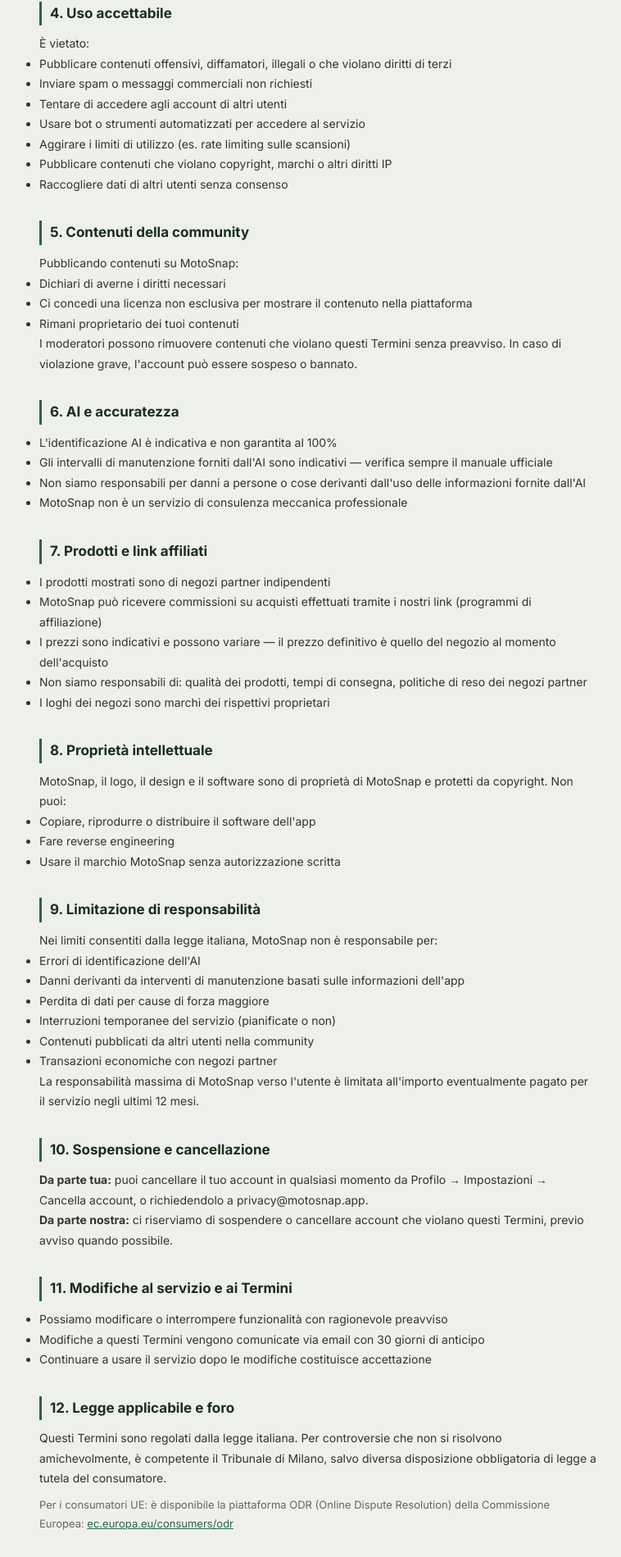
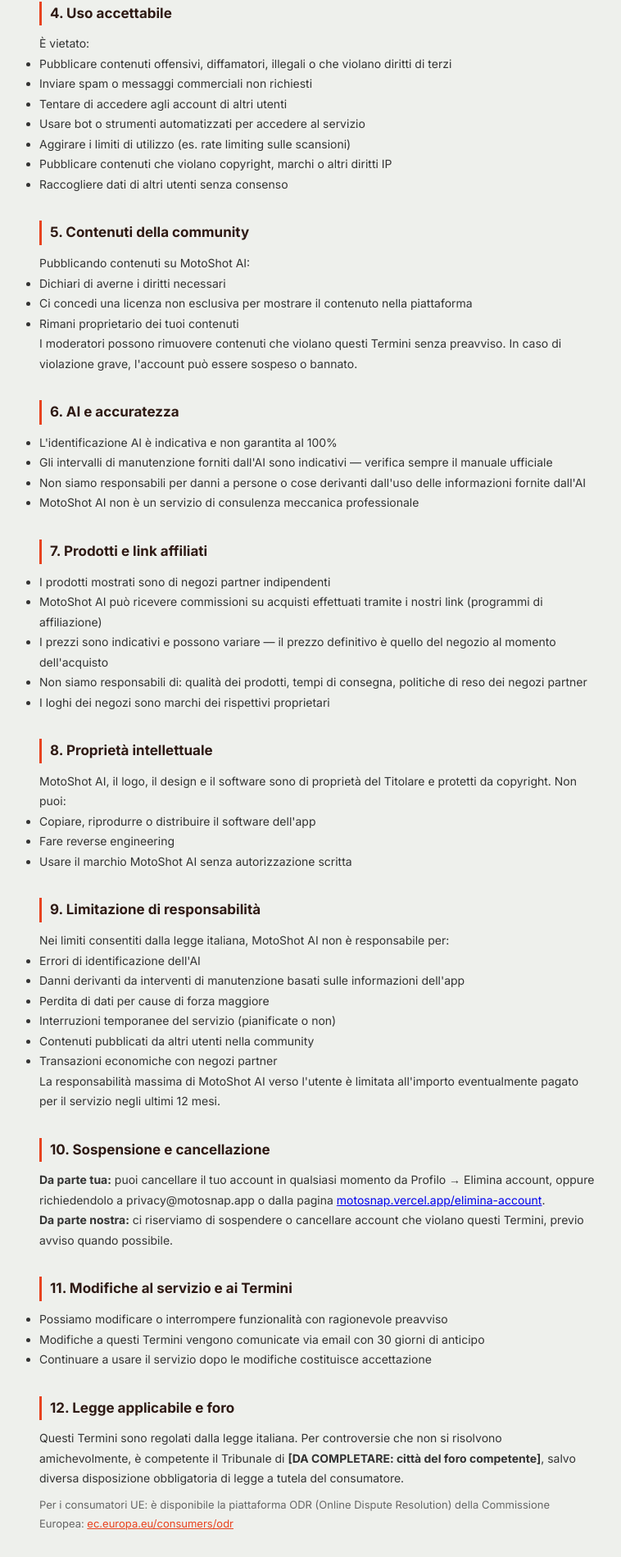
Before and after one commit to niars091-Vdn/motosnap, a Next.js app: page /terms in a window 1280 px wide. Shown: the part 879-2778 px from the top of the page at 82% size, without its empty margins (252-1010 px from the left). Built offline with nearby package versions, Linux system fonts and the light colour scheme.

Commit message:
Update page.tsx

```diff
--- a/app/terms/page.tsx
+++ b/app/terms/page.tsx
@@ -1,15 +1,15 @@
-export const metadata = { title: 'Termini di Servizio — MotoSnap' }
+export const metadata = { title: 'Termini di Servizio — MotoShot AI' }
 
 export default function TermsPage() {
   return (
     <div style={{ maxWidth:720, margin:'0 auto', padding:'40px 20px 60px', fontFamily:"'Inter',sans-serif", color:'#1a1a1a', lineHeight:1.75 }}>
-      <a href="/" style={{ color:'#2a6644', fontWeight:700, textDecoration:'none', fontSize:14 }}>← Torna all&apos;app</a>
+      <a href="/" style={{ color:'#E8431F', fontWeight:700, textDecoration:'none', fontSize:14 }}>← Torna all&apos;app</a>
 
       <h1 style={{ fontWeight:800, fontSize:28, margin:'24px 0 4px' }}>Termini di Servizio</h1>
-      <p style={{ color:'#888', fontSize:13, marginBottom:32 }}>Ultima revisione: gennaio 2025</p>
+      <p style={{ color:'#888', fontSize:13, marginBottom:32 }}>Ultima revisione: giugno 2025 · Versione 1.1</p>
 
       <Section title="1. Accettazione e requisiti">
-        <p>Usando MotoSnap accetti questi Termini e la nostra <a href="/privacy">Privacy Policy</a>. Se non accetti, non usare il servizio.</p>
+        <p>Usando MotoShot AI accetti questi Termini e la nostra <a href="/privacy">Privacy Policy</a>. Se non accetti, non usare il servizio.</p>
         <p><strong>Requisiti:</strong></p>
         <ul>
           <li>Età minima 16 anni (o maggiore età nella tua giurisdizione)</li>
@@ -19,7 +19,7 @@
       </Section>
 
       <Section title="2. Descrizione del servizio">
-        <p>MotoSnap è un&apos;applicazione web che offre:</p>
+        <p>MotoShot AI è un&apos;applicazione web che offre:</p>
         <ul>
           <li>Identificazione di motociclette tramite AI (Claude di Anthropic)</li>
           <li>Gestione garage personale con tracciamento km e manutenzione</li>
@@ -53,7 +53,7 @@
       </Section>
 
       <Section title="5. Contenuti della community">
-        <p>Pubblicando contenuti su MotoSnap:</p>
+        <p>Pubblicando contenuti su MotoShot AI:</p>
         <ul>
           <li>Dichiari di averne i diritti necessari</li>
           <li>Ci concedi una licenza non esclusiva per mostrare il contenuto nella piattaforma</li>
@@ -67,14 +67,14 @@
           <li>L&apos;identificazione AI è indicativa e non garantita al 100%</li>
           <li>Gli intervalli di manutenzione forniti dall&apos;AI sono indicativi — verifica sempre il manuale ufficiale</li>
           <li>Non siamo responsabili per danni a persone o cose derivanti dall&apos;uso delle informazioni fornite dall&apos;AI</li>
-          <li>MotoSnap non è un servizio di consulenza meccanica professionale</li>
+          <li>MotoShot AI non è un servizio di consulenza meccanica professionale</li>
         </ul>
       </Section>
 
       <Section title="7. Prodotti e link affiliati">
         <ul>
           <li>I prodotti mostrati sono di negozi partner indipendenti</li>
-          <li>MotoSnap può ricevere commissioni su acquisti effettuati tramite i nostri link (programmi di affiliazione)</li>
+          <li>MotoShot AI può ricevere commissioni su acquisti effettuati tramite i nostri link (programmi di affiliazione)</li>
           <li>I prezzi sono indicativi e possono variare — il prezzo definitivo è quello del negozio al momento dell&apos;acquisto</li>
           <li>Non siamo responsabili di: qualità dei prodotti, tempi di consegna, politiche di reso dei negozi partner</li>
           <li>I loghi dei negozi sono marchi dei rispettivi proprietari</li>
@@ -82,16 +82,16 @@
       </Section>
 
       <Section title="8. Proprietà intellettuale">
-        <p>MotoSnap, il logo, il design e il software sono di proprietà di MotoSnap e protetti da copyright. Non puoi:</p>
+        <p>MotoShot AI, il logo, il design e il software sono di proprietà del Titolare e protetti da copyright. Non puoi:</p>
         <ul>
           <li>Copiare, riprodurre o distribuire il software dell&apos;app</li>
           <li>Fare reverse engineering</li>
-          <li>Usare il marchio MotoSnap senza autorizzazione scritta</li>
+          <li>Usare il marchio MotoShot AI senza autorizzazione scritta</li>
         </ul>
       </Section>
 
       <Section title="9. Limitazione di responsabilità">
-        <p>Nei limiti consentiti dalla legge italiana, MotoSnap non è responsabile per:</p>
+        <p>Nei limiti consentiti dalla legge italiana, MotoShot AI non è responsabile per:</p>
         <ul>
           <li>Errori di identificazione dell&apos;AI</li>
           <li>Danni derivanti da interventi di manutenzione basati sulle informazioni dell&apos;app</li>
@@ -100,11 +100,11 @@
           <li>Contenuti pubblicati da altri utenti nella community</li>
           <li>Transazioni economiche con negozi partner</li>
         </ul>
-        <p>La responsabilità massima di MotoSnap verso l&apos;utente è limitata all&apos;importo eventualmente pagato per il servizio negli ultimi 12 mesi.</p>
+        <p>La responsabilità massima di MotoShot AI verso l&apos;utente è limitata all&apos;importo eventualmente pagato per il servizio negli ultimi 12 mesi.</p>
       </Section>
 
       <Section title="10. Sospensione e cancellazione">
-        <p><strong>Da parte tua:</strong> puoi cancellare il tuo account in qualsiasi momento da Profilo → Impostazioni → Cancella account, o richiedendolo a privacy@motosnap.app.</p>
+        <p><strong>Da parte tua:</strong> puoi cancellare il tuo account in qualsiasi momento da Profilo → Elimina account, oppure richiedendolo a privacy@motosnap.app o dalla pagina <a href="/elimina-account">motosnap.vercel.app/elimina-account</a>.</p>
         <p><strong>Da parte nostra:</strong> ci riserviamo di sospendere o cancellare account che violano questi Termini, previo avviso quando possibile.</p>
       </Section>
 
@@ -117,20 +117,20 @@
       </Section>
 
       <Section title="12. Legge applicabile e foro">
-        <p>Questi Termini sono regolati dalla legge italiana. Per controversie che non si risolvono amichevolmente, è competente il Tribunale di Milano, salvo diversa disposizione obbligatoria di legge a tutela del consumatore.</p>
-        <p style={{ fontSize:13, color:'#666', marginTop:8 }}>Per i consumatori UE: è disponibile la piattaforma ODR (Online Dispute Resolution) della Commissione Europea: <a href="https://ec.europa.eu/consumers/odr" target="_blank" style={{ color:'#2a6644' }}>ec.europa.eu/consumers/odr</a></p>
+        <p>Questi Termini sono regolati dalla legge italiana. Per controversie che non si risolvono amichevolmente, è competente il Tribunale di <strong>[DA COMPLETARE: città del foro competente]</strong>, salvo diversa disposizione obbligatoria di legge a tutela del consumatore.</p>
+        <p style={{ fontSize:13, color:'#666', marginTop:8 }}>Per i consumatori UE: è disponibile la piattaforma ODR (Online Dispute Resolution) della Commissione Europea: <a href="https://ec.europa.eu/consumers/odr" target="_blank" style={{ color:'#E8431F' }}>ec.europa.eu/consumers/odr</a></p>
       </Section>
 
       <Section title="13. Contatti">
         <p>
-          Supporto: <a href="mailto:support@motosnap.app" style={{ color:'#2a6644' }}>support@motosnap.app</a><br/>
-          Privacy/GDPR: <a href="mailto:privacy@motosnap.app" style={{ color:'#2a6644' }}>privacy@motosnap.app</a><br/>
-          Segnalazioni abusi: <a href="mailto:abuse@motosnap.app" style={{ color:'#2a6644' }}>abuse@motosnap.app</a>
+          Supporto: <a href="mailto:privacy@motosnap.app" style={{ color:'#E8431F' }}>privacy@motosnap.app</a><br/>
+          Privacy/GDPR: <a href="mailto:privacy@motosnap.app" style={{ color:'#E8431F' }}>privacy@motosnap.app</a><br/>
+          Segnalazioni abusi: <a href="mailto:privacy@motosnap.app" style={{ color:'#E8431F' }}>privacy@motosnap.app</a>
         </p>
       </Section>
 
       <div style={{ borderTop:'1px solid #eee', paddingTop:20, marginTop:32, fontSize:12, color:'#aaa' }}>
-        Termini di Servizio v1.0 · MotoSnap
+        Termini di Servizio v1.1 · MotoShot AI
       </div>
     </div>
   )
@@ -139,7 +139,7 @@
 function Section({ title, children }: { title: string; children: React.ReactNode }) {
   return (
     <div style={{ marginBottom:32 }}>
-      <h2 style={{ fontWeight:700, fontSize:17, marginBottom:10, borderLeft:'3px solid #2a6644', paddingLeft:10, color:'#1a2e1a' }}>{title}</h2>
+      <h2 style={{ fontWeight:700, fontSize:17, marginBottom:10, borderLeft:'3px solid #E8431F', paddingLeft:10, color:'#2e1a14' }}>{title}</h2>
       <div style={{ fontSize:14, color:'#333', lineHeight:1.75 }}>{children}</div>
     </div>
   )
```
